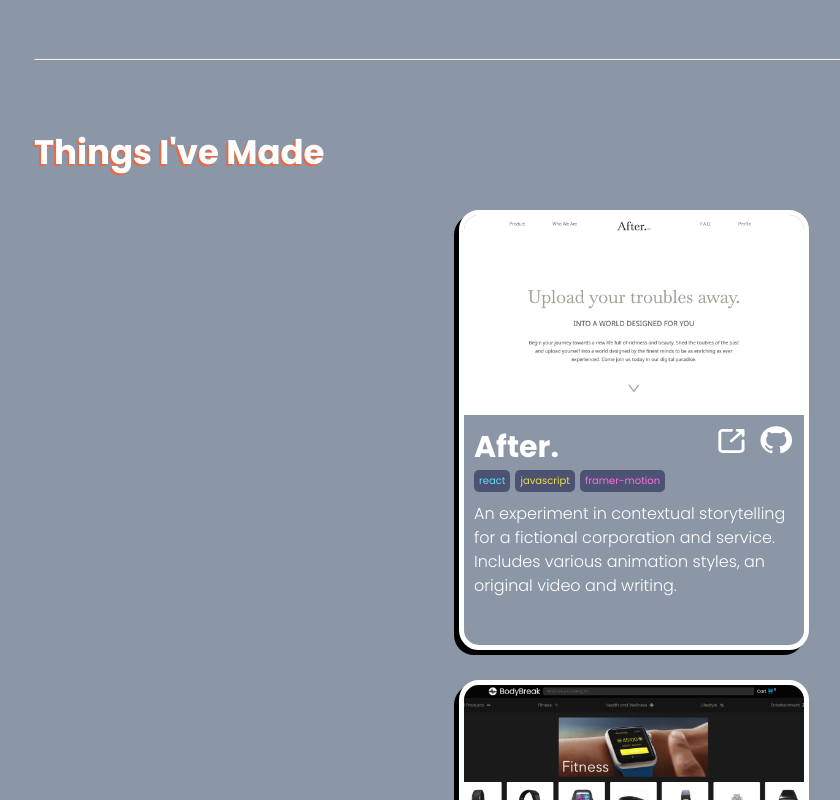
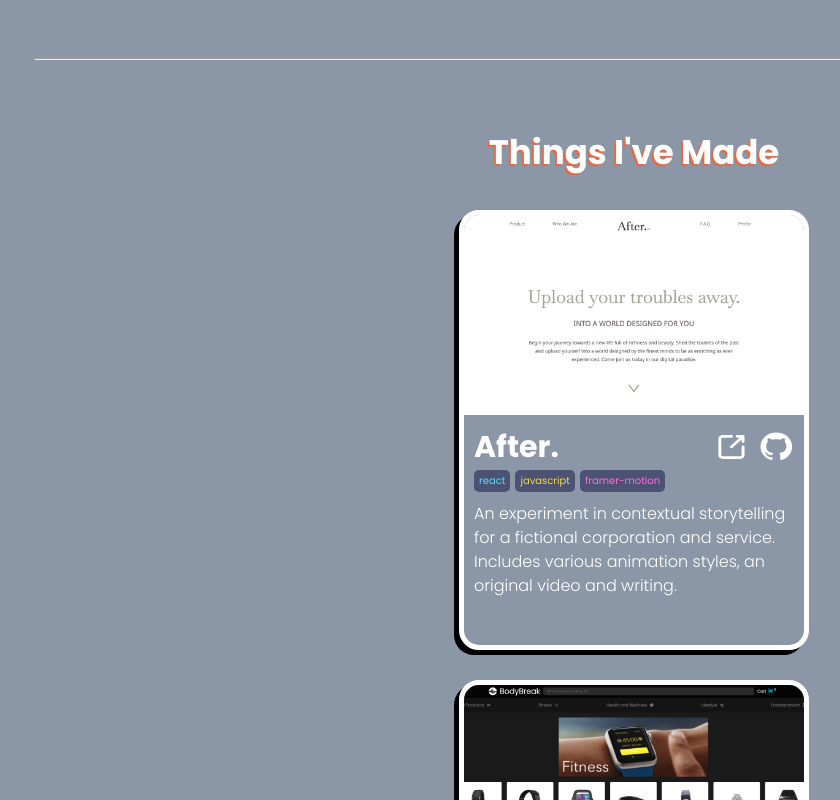
Before and after one commit to kurt-waizmann/Portfolio, a React (Create React App) app in the folder client/: page / in a window 1280 px wide. Shown: the part 1420-2220 px from the top of the page, without its empty margins (6-846 px from the left). Built offline with nearby package versions, Linux system fonts and the light colour scheme.

Commit message:
End of day — renamed HamMenu, and little fixes

```diff
--- a/client/public/index.html
+++ b/client/public/index.html
@@ -37,7 +37,7 @@
     <title>Kurt Waizmann</title>
   </head>
   <body>
-    <form name="contact" action="/pages/success" netlify netlify-honeypot="bot-field" hidden>
+    <form name="contact" netlify netlify-honeypot="bot-field" hidden>
       <input type="text" name="name" />
       <input type="email" name="email" />
       <textarea name="message"></textarea>
--- a/client/src/components/MenuButton.js
+++ b/client/src/components/HamMenu.js
@@ -5,7 +5,7 @@ import { useState } from 'react'
 //import images
 import Spiral from "../assets/spiral.svg"
 
-const MenuButton = () => {
+const HamMenu = () => {
   const [isActive, setIsActive] = useState(false)
 
   const handleClick = event => {
@@ -32,7 +32,7 @@ const MenuButton = () => {
   )
 }
 
-export default MenuButton
+export default HamMenu
 
 const Button = styled.button`
     position: fixed;
--- a/client/src/components/Projects.js
+++ b/client/src/components/Projects.js
@@ -19,11 +19,11 @@ const Projects = ({ name, pic, github, website, tech, detail }) => {
           <Title>{name}</Title>
           <Links>
             {Boolean(website) === true && <>
-              <a href={website}>
+              <a href={website} style={{display:"flex"}}>
                 <Sites src={Link} alt="website link"/>
               </a>
             </>}
-            <a href={github}>
+            <a href={github} style={{display:"flex"}}>
               <Sites src={GitLink} alt="github link"/>
             </a>
           </Links>
@@ -64,6 +64,7 @@ const ImgWrap = styled.div`
 const Header = styled.div`
   display: flex;
   justify-content: space-between;
+  align-items: center;
 `
 const Title = styled.div`
   font-weight: 700;
--- a/client/src/components/homepage/Fold1.js
+++ b/client/src/components/homepage/Fold1.js
@@ -5,7 +5,7 @@ import styled from 'styled-components'
 // import components
 import Logo from "../Logo";
 import Portrait from '../Portrait';
-import MenuButton from '../MenuButton';
+import HamMenu from '../HamMenu';
 import Zig from '../../assets/ZigZagOrange.svg'
 import Zag from '../../assets/ZigZagYellow.svg'
 
@@ -13,7 +13,7 @@ import Zag from '../../assets/ZigZagYellow.svg'
 const Fold1 = () => {
   return (
     <Wrapper>
-      <MenuButton />
+      <HamMenu />
       <TextWrap>
         <Logo />
         <Title>
--- a/client/src/components/homepage/Fold2.js
+++ b/client/src/components/homepage/Fold2.js
@@ -29,8 +29,3 @@ const Details = styled.p`
   margin-top: 2rem;
   max-width: 42rem;
 `
-const LangWrap = styled.div`
-  /* display: flex;
-  justify-content: center;
-  align-items: center; */
-`
--- a/client/src/components/homepage/Fold3.js
+++ b/client/src/components/homepage/Fold3.js
@@ -12,9 +12,7 @@ import { projectInfo } from '../info'
 const Fold3 = () => {
   return (
     <Wrapper>
-      <TextWrap>
-        <h1>Things I've Made</h1>
-      </TextWrap>
+        <Title>Things I've Made</Title>
       <div>
         {
           projectInfo.map(project => {
@@ -44,6 +42,6 @@ const Wrapper = styled.div`
   align-items: center;
   width: 100%;
 `
-const TextWrap = styled.div`
-  width: 100%;
+const Title = styled.h1`
+  /* width: 42rem; */
 `
--- a/client/src/components/homepage/Fold4.js
+++ b/client/src/components/homepage/Fold4.js
@@ -11,11 +11,6 @@ import Arrow from "../../assets/arrow.svg"
 
 
 const Fold4 = () => {
-
-  const handleSubmit = e => {
-    e.preventDefault()
-  }
-
   return (
     <Wrap>
       <TitleWrap>
@@ -25,7 +20,7 @@ const Fold4 = () => {
         </ImgWrap>
       </TitleWrap>
       <FormWrap>
-        <Form name="contact" action="/pages/success" method="post">
+        <Form name="contact" method="post">
           <input type="hidden" name="form-name" value="contact" />
           <input type="text" id="name" name="name" placeholder="Name" required />
           <input type="email" id="email" name="email" placeholder="E-mail" required />
```
